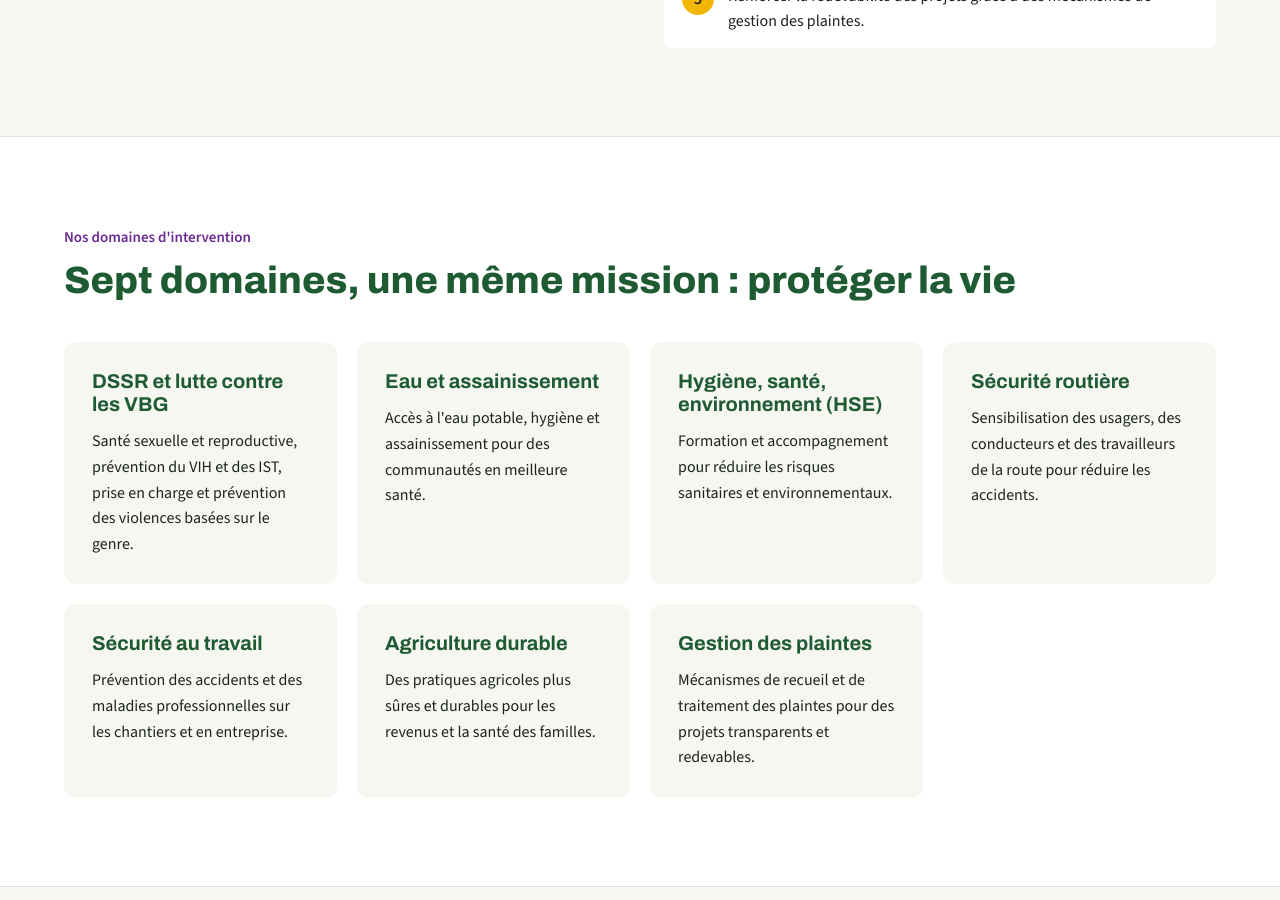
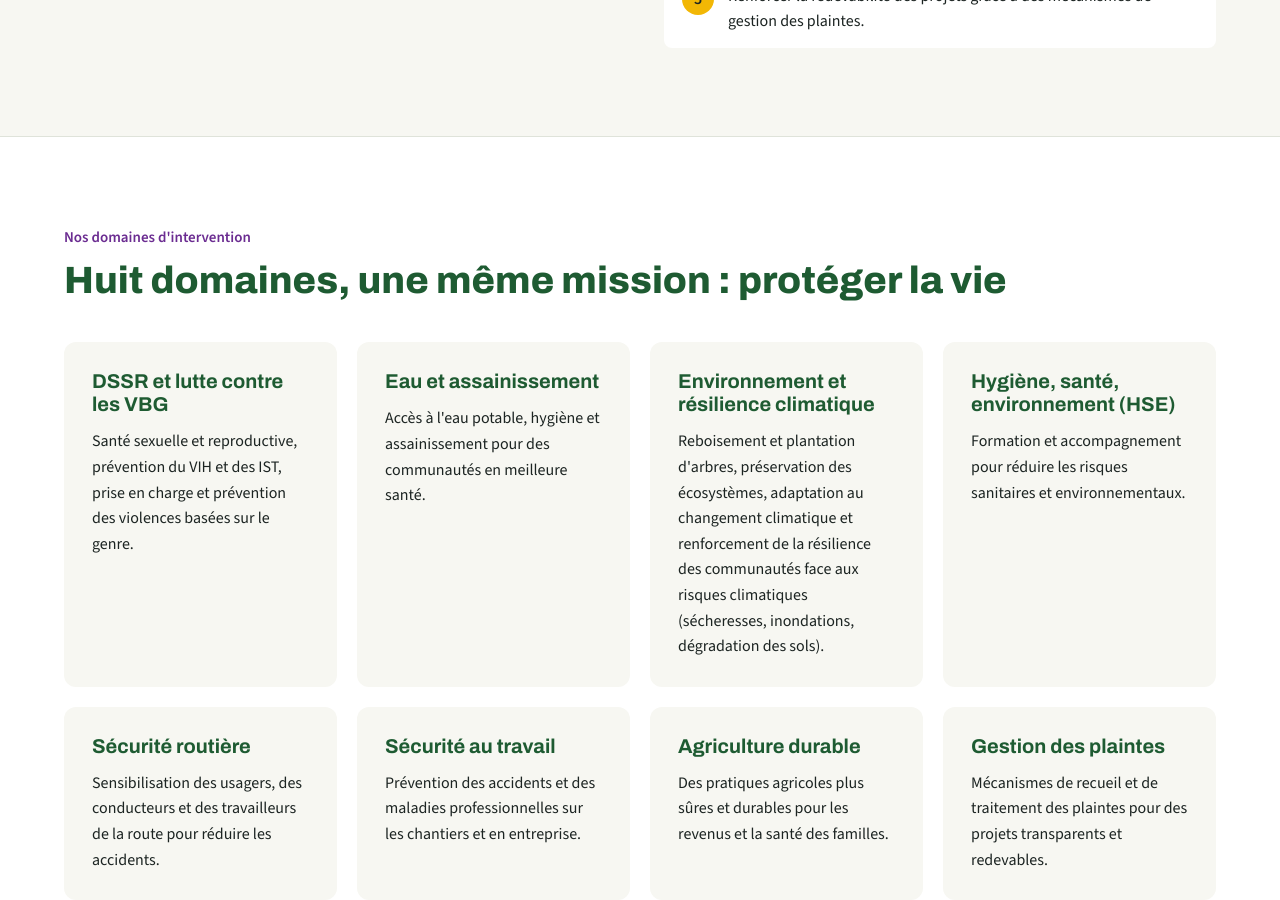
Before and after one commit to 28121989/securitevie, a Jekyll site: the page built from index.html, in a window 1280 px wide and 900 px high, scrolled down 1903 px. Built offline with Jekyll 4.4.1, drawn with Linux system fonts in a browser that asks for light colours.

Commit message:
Add files via upload

```diff
--- a/index.html
+++ b/index.html
@@ -91,10 +91,11 @@
 
 <section id="domaines" class="blanc"><div class="bloc">
 <p class="surtitre">Nos domaines d'intervention</p>
-<h2>Sept domaines, une même mission : protéger la vie</h2>
+<h2>Huit domaines, une même mission : protéger la vie</h2>
 <div class="grille">
 <div class="domaine"><h3>DSSR et lutte contre les VBG</h3><p>Santé sexuelle et reproductive, prévention du VIH et des IST, prise en charge et prévention des violences basées sur le genre.</p></div>
 <div class="domaine"><h3>Eau et assainissement</h3><p>Accès à l'eau potable, hygiène et assainissement pour des communautés en meilleure santé.</p></div>
+<div class="domaine domaine-env"><h3>Environnement et résilience climatique</h3><p>Reboisement et plantation d'arbres, préservation des écosystèmes, adaptation au changement climatique et renforcement de la résilience des communautés face aux risques climatiques (sécheresses, inondations, dégradation des sols).</p></div>
 <div class="domaine"><h3>Hygiène, santé, environnement (HSE)</h3><p>Formation et accompagnement pour réduire les risques sanitaires et environnementaux.</p></div>
 <div class="domaine"><h3>Sécurité routière</h3><p>Sensibilisation des usagers, des conducteurs et des travailleurs de la route pour réduire les accidents.</p></div>
 <div class="domaine"><h3>Sécurité au travail</h3><p>Prévention des accidents et des maladies professionnelles sur les chantiers et en entreprise.</p></div>
```
